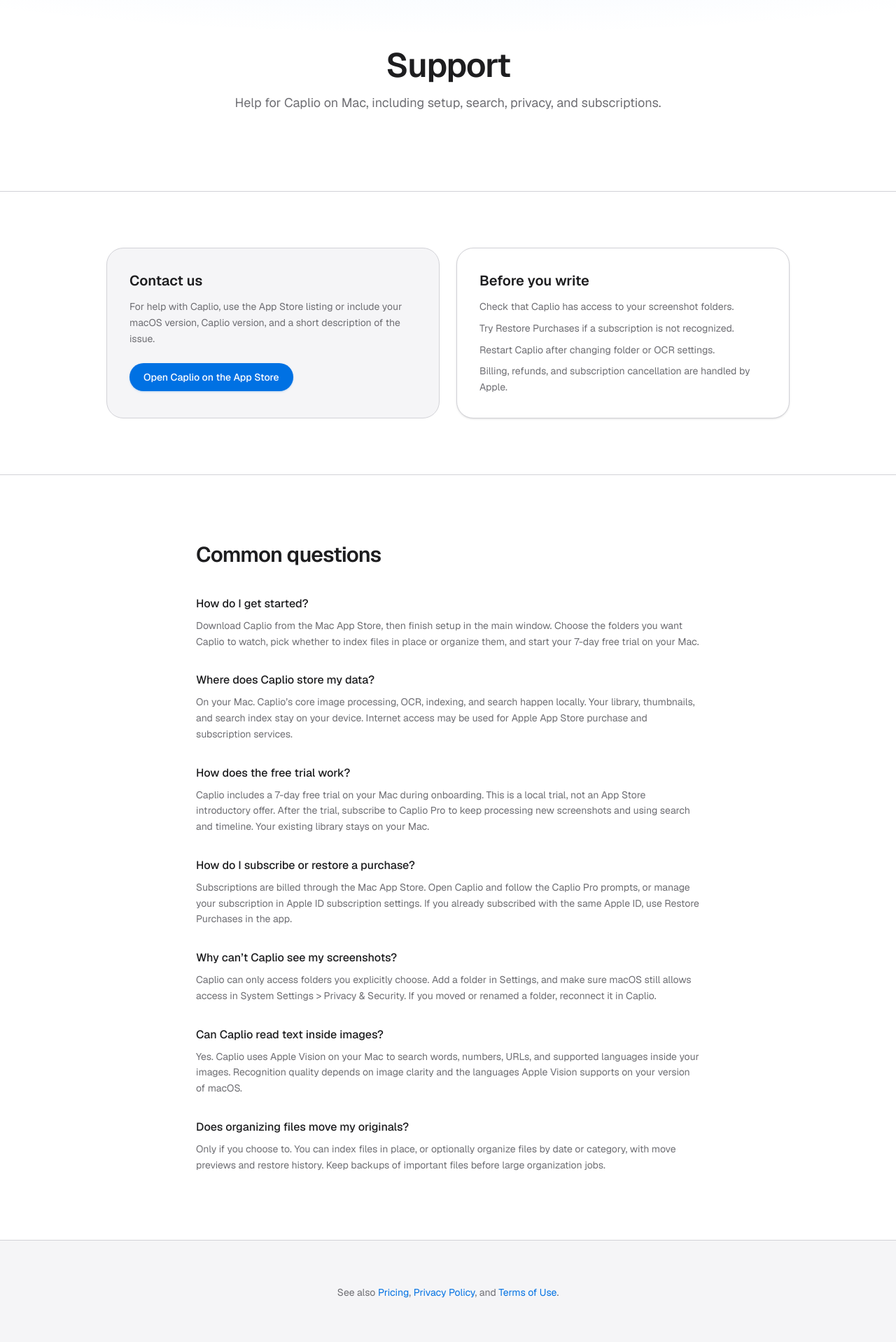
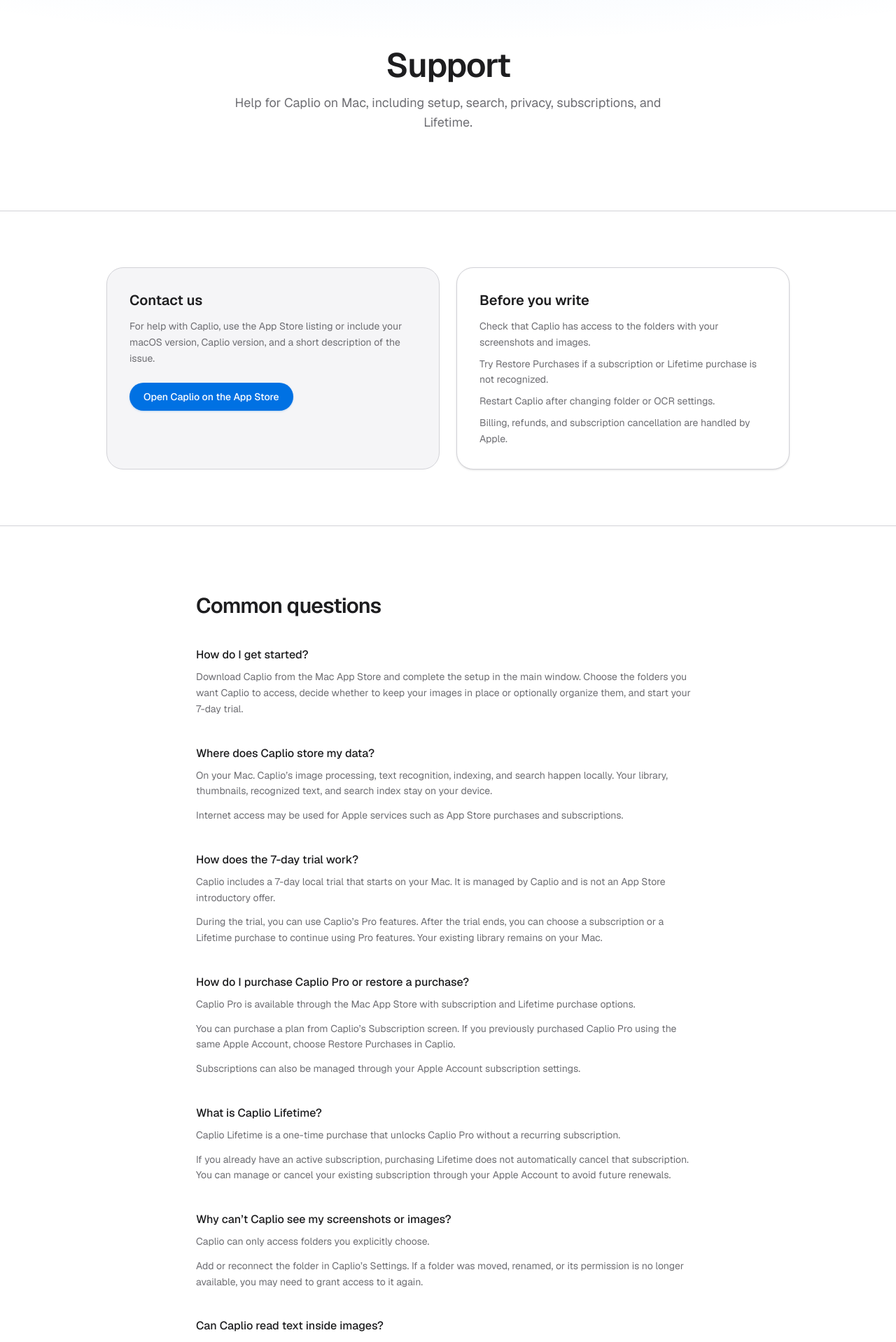
Before and after one commit to raghababa/Caplio, a Next.js app: page /support in a window 1280 px wide. Shown: the part 100-2018 px from the top of the page at 70% size. Built offline with nearby package versions, Linux system fonts and the light colour scheme.

Commit message:
addind slag

```diff
--- a/app/pricing/page.tsx
+++ b/app/pricing/page.tsx
@@ -97,22 +97,24 @@
             <div>
               <dt className="font-medium">What happens after the trial?</dt>
               <dd className="mt-2 text-sm leading-relaxed text-muted">
-                Your library stays on your Mac. Subscribe to Caplio Pro to keep
-                processing new screenshots and using search and timeline.
+                Your library remains on your Mac. After the trial, you can
+                choose a subscription or a Lifetime purchase to continue using
+                Caplio Pro features.
               </dd>
             </div>
             <div>
               <dt className="font-medium">Is the trial an App Store offer?</dt>
               <dd className="mt-2 text-sm leading-relaxed text-muted">
-                No. Caplio offers a 7-day free trial on your Mac during
-                onboarding. After that, subscribe through the Mac App Store.
+                No. Caplio includes a 7-day local trial that starts on your Mac.
+                It is managed by Caplio and is not an App Store introductory
+                offer.
               </dd>
             </div>
             <div>
               <dt className="font-medium">Can I restore a purchase?</dt>
               <dd className="mt-2 text-sm leading-relaxed text-muted">
-                Yes. Use Restore Purchases in the app if you already subscribed
-                with the same Apple ID.
+                Yes. Use Restore Purchases in Caplio if you previously purchased
+                Caplio Pro with the same Apple Account.
               </dd>
             </div>
           </dl>
--- a/app/support/page.tsx
+++ b/app/support/page.tsx
@@ -8,41 +8,76 @@
 
 export const metadata: Metadata = createPageMetadata("support");
 
-const faqs = [
+const faqs: { question: string; answer: string[] }[] = [
   {
     question: "How do I get started?",
-    answer:
-      "Download Caplio from the Mac App Store, then finish setup in the main window. Choose the folders you want Caplio to watch, pick whether to index files in place or organize them, and start your 7-day free trial on your Mac.",
+    answer: [
+      "Download Caplio from the Mac App Store and complete the setup in the main window. Choose the folders you want Caplio to access, decide whether to keep your images in place or optionally organize them, and start your 7-day trial.",
+    ],
   },
   {
     question: "Where does Caplio store my data?",
-    answer:
-      "On your Mac. Caplio’s core image processing, OCR, indexing, and search happen locally. Your library, thumbnails, and search index stay on your device. Internet access may be used for Apple App Store purchase and subscription services.",
+    answer: [
+      "On your Mac. Caplio’s image processing, text recognition, indexing, and search happen locally. Your library, thumbnails, recognized text, and search index stay on your device.",
+      "Internet access may be used for Apple services such as App Store purchases and subscriptions.",
+    ],
   },
   {
-    question: "How does the free trial work?",
-    answer:
-      "Caplio includes a 7-day free trial on your Mac during onboarding. This is a local trial, not an App Store introductory offer. After the trial, subscribe to Caplio Pro to keep processing new screenshots and using search and timeline. Your existing library stays on your Mac.",
+    question: "How does the 7-day trial work?",
+    answer: [
+      "Caplio includes a 7-day local trial that starts on your Mac. It is managed by Caplio and is not an App Store introductory offer.",
+      "During the trial, you can use Caplio’s Pro features. After the trial ends, you can choose a subscription or a Lifetime purchase to continue using Pro features. Your existing library remains on your Mac.",
+    ],
   },
   {
-    question: "How do I subscribe or restore a purchase?",
-    answer:
-      "Subscriptions are billed through the Mac App Store. Open Caplio and follow the Caplio Pro prompts, or manage your subscription in Apple ID subscription settings. If you already subscribed with the same Apple ID, use Restore Purchases in the app.",
+    question: "How do I purchase Caplio Pro or restore a purchase?",
+    answer: [
+      "Caplio Pro is available through the Mac App Store with subscription and Lifetime purchase options.",
+      "You can purchase a plan from Caplio’s Subscription screen. If you previously purchased Caplio Pro using the same Apple Account, choose Restore Purchases in Caplio.",
+      "Subscriptions can also be managed through your Apple Account subscription settings.",
+    ],
   },
   {
-    question: "Why can’t Caplio see my screenshots?",
-    answer:
-      "Caplio can only access folders you explicitly choose. Add a folder in Settings, and make sure macOS still allows access in System Settings > Privacy & Security. If you moved or renamed a folder, reconnect it in Caplio.",
+    question: "What is Caplio Lifetime?",
+    answer: [
+      "Caplio Lifetime is a one-time purchase that unlocks Caplio Pro without a recurring subscription.",
+      "If you already have an active subscription, purchasing Lifetime does not automatically cancel that subscription. You can manage or cancel your existing subscription through your Apple Account to avoid future renewals.",
+    ],
+  },
+  {
+    question: "Why can’t Caplio see my screenshots or images?",
+    answer: [
+      "Caplio can only access folders you explicitly choose.",
+      "Add or reconnect the folder in Caplio’s Settings. If a folder was moved, renamed, or its permission is no longer available, you may need to grant access to it again.",
+    ],
   },
   {
     question: "Can Caplio read text inside images?",
-    answer:
-      "Yes. Caplio uses Apple Vision on your Mac to search words, numbers, URLs, and supported languages inside your images. Recognition quality depends on image clarity and the languages Apple Vision supports on your version of macOS.",
+    answer: [
+      "Yes. Caplio uses Apple’s on-device Vision technology to recognize text inside screenshots and images.",
+      "Recognition quality can vary depending on image quality, text size, language, and the recognition capabilities available in your version of macOS.",
+    ],
   },
   {
     question: "Does organizing files move my originals?",
-    answer:
-      "Only if you choose to. You can index files in place, or optionally organize files by date or category, with move previews and restore history. Keep backups of important files before large organization jobs.",
+    answer: [
+      "Only if you enable file organization.",
+      "By default, Caplio can index images where they already are. You can optionally allow Caplio to organize files by date or category. Caplio provides move previews and organization history so moved files can be restored when possible.",
+      "For important files, maintaining a regular backup is always recommended.",
+    ],
+  },
+  {
+    question: "Does Caplio upload my images or recognized text?",
+    answer: [
+      "No. Caplio’s core image processing, OCR, indexing, and search are performed locally on your Mac. Your screenshots, images, and recognized text are not uploaded to Caplio servers for processing.",
+      "Apple services may still require an internet connection for App Store purchases and subscription management.",
+    ],
+  },
+  {
+    question: "Which image formats does Caplio support?",
+    answer: [
+      "Caplio supports common image formats including PNG, JPEG/JPG, HEIC, TIFF, and WebP.",
+    ],
   },
 ];
 
@@ -55,7 +90,7 @@
       name: faq.question,
       acceptedAnswer: {
         "@type": "Answer",
-        text: faq.answer,
+        text: faq.answer.join(" "),
       },
     })),
   };
@@ -70,7 +105,7 @@
           </h1>
           <p className="mx-auto mt-4 max-w-2xl text-lg text-muted">
             Help for {siteConfig.name} on Mac, including setup, search, privacy,
-            and subscriptions.
+            subscriptions, and Lifetime.
           </p>
         </div>
       </section>
@@ -94,8 +129,14 @@
           <div className="rounded-3xl border border-border bg-white p-8 shadow-sm">
             <h2 className="text-xl font-semibold">Before you write</h2>
             <ul className="mt-3 space-y-2 text-sm leading-relaxed text-muted">
-              <li>Check that Caplio has access to your screenshot folders.</li>
-              <li>Try Restore Purchases if a subscription is not recognized.</li>
+              <li>
+                Check that Caplio has access to the folders with your
+                screenshots and images.
+              </li>
+              <li>
+                Try Restore Purchases if a subscription or Lifetime purchase is
+                not recognized.
+              </li>
               <li>Restart Caplio after changing folder or OCR settings.</li>
               <li>
                 Billing, refunds, and subscription cancellation are handled by
@@ -111,12 +152,19 @@
           <h2 className="text-2xl font-semibold tracking-tight md:text-3xl">
             Common questions
           </h2>
-          <dl className="mt-10 space-y-8">
+          <dl className="mt-10 space-y-10">
             {faqs.map((faq) => (
               <div key={faq.question}>
                 <dt className="font-medium">{faq.question}</dt>
-                <dd className="mt-2 text-sm leading-relaxed text-muted">
-                  {faq.answer}
+                <dd className="mt-2 space-y-3">
+                  {faq.answer.map((paragraph) => (
+                    <p
+                      key={paragraph.slice(0, 48)}
+                      className="text-sm leading-relaxed text-muted"
+                    >
+                      {paragraph}
+                    </p>
+                  ))}
                 </dd>
               </div>
             ))}
--- a/app/terms/page.tsx
+++ b/app/terms/page.tsx
@@ -23,7 +23,7 @@
   {
     title: "Free trial and subscriptions",
     content: [
-      `${siteConfig.name} offers a 7-day free trial on your Mac. After the trial, a Caplio Pro subscription (monthly or yearly) is required to continue processing new screenshots and using certain features.`,
+      `${siteConfig.name} offers a 7-day free trial on your Mac. After the trial, a Caplio Pro subscription or Lifetime purchase is required to continue processing new screenshots and images and using certain features.`,
       "Subscriptions are managed through the Apple App Store and subject to Apple’s terms. Payment, renewal, cancellation, and refunds are handled by Apple.",
       "Your data stays safely on your Mac. Subscribe after the trial to continue using Caplio.",
     ],
--- a/components/hero-media.tsx
+++ b/components/hero-media.tsx
@@ -32,7 +32,7 @@
   }, [reduceMotion]);
 
   return (
-    <div className="relative mx-auto mt-16 max-w-5xl px-2">
+    <div id="watch" className="relative mx-auto mt-16 max-w-5xl scroll-mt-24 px-2">
       <div className="overflow-hidden rounded-2xl border border-border bg-surface shadow-2xl shadow-black/10 ring-1 ring-black/5">
         <div className="relative aspect-video bg-[#f7f6f3]">
           {!reduceMotion && videoAvailable ? (
--- a/lib/site.ts
+++ b/lib/site.ts
@@ -1,8 +1,9 @@
 export const siteConfig = {
   name: "Caplio",
   tagline: "Find and organize any screenshot or image on your Mac",
+  slogan: "Find it. Organize it. Drag it anywhere.",
   description:
-    "Caplio turns folders you choose into a private, searchable visual library with on-device OCR, timeline browsing, and menu bar search.",
+    "Caplio turns your screenshots and images into a private, searchable library on your Mac. Find images by recognized text, organize them your way, and drag anything directly into the apps where you need it.",
   url: "https://caplio.vercel.app",
   appStoreUrl:
     "https://apps.apple.com/us/app/caplio/id6786196613?mt=12",
@@ -47,7 +48,7 @@
     path: "/support",
     title: "Support",
     description:
-      "Get help with Caplio on Mac. Trial, subscriptions, OCR search, folders, restore purchases, and how to contact support.",
+      "Get help with Caplio on Mac. Trial, subscriptions, Lifetime, OCR search, folders, restore purchases, and how to contact support.",
   },
 } as const;
 
@@ -55,6 +56,24 @@
   { href: "/#features", label: "Features" },
   { href: "/pricing", label: "Pricing" },
   { href: "/support", label: "Support" },
+];
+
+export const valueBeats = [
+  {
+    title: "Find it",
+    description:
+      "Search screenshots and images by text, filename, category, app, or date.",
+  },
+  {
+    title: "Organize it",
+    description:
+      "Build a clean visual library and optionally organize files by date or category.",
+  },
+  {
+    title: "Drag it anywhere",
+    description:
+      "Drag any image straight from Caplio into Mail, Messages, documents, design tools, and other Mac apps.",
+  },
 ];
 
 export const features = [
@@ -148,7 +167,7 @@
       "Full-text search",
       "Timeline browsing",
       "Optional file organization",
-      "Restore purchases on same Apple ID",
+      "Restore purchases on same Apple Account",
     ],
     cta: "Download on the Mac App Store",
     highlighted: true,
```
Also changed, not shown: components/cta-section.tsx (+5 -4 lines), components/hero.tsx (+11 -5 lines), components/value-beats.tsx (added, +19 -0 lines).
